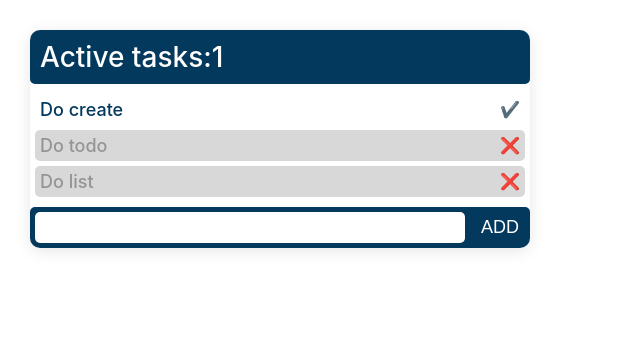
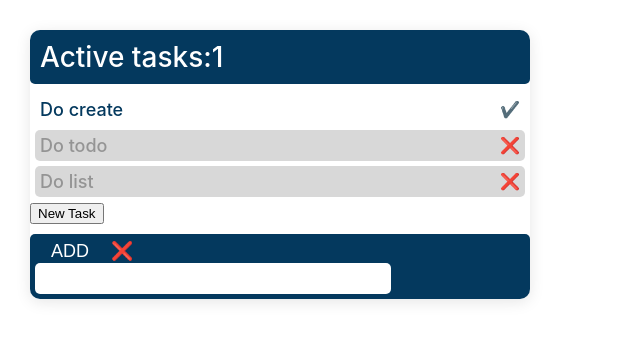
Before and after one commit to Nemoslav/app-todo, a React (Create React App) app: page / in a window 1280 px wide. Shown: the top 340 px of the page, without its empty margins (0-640 px from the left). Built offline with nearby package versions, Linux system fonts and the light colour scheme.

Commit message:
Update TaskInput.js

```diff
--- a/src/components/TaskInput.js
+++ b/src/components/TaskInput.js
@@ -1,4 +1,5 @@
 import React from 'react';
+
 
 class TaskInput extends React.Component {
   constructor(props) {
@@ -9,6 +10,8 @@
     };
   }
 
+
+
   addTask = () => {
     const { input } = this.state;
     if (input) {
@@ -16,6 +19,7 @@
       this.setState({ input: '' });
     }
   };
+
 
   handleEnter = event => {
     if (event.key === 'Enter') this.addTask();
@@ -25,17 +29,31 @@
     this.setState({ input: event.target.value });
   };
 
+  close = () => {
+document.getElementById("input","window").style.display = "none"
+document.getElementById("input","window").style.zIndex = "-1"
+}
+  open = () => {
+    document.getElementById("input","window").style.display = "block"
+    document.getElementById("input","window").style.zIndex = "1000"
+  }
+
   render() {
     const { input } = this.state;
-
     return (
-      <div className="task-input">
-        <input
-          onKeyPress={this.handleEnter}
-          onChange={this.inputChange}
-          value={input}
-        ></input>
-        <button onClick={this.addTask}>ADD</button>
+      <div class = "preTask">
+<button onClick = {this.open} >New Task</button>
+        <div id="input" class="task-input">
+          <div id="window" class="task-window">
+            <button class="task-button" onClick={this.addTask}>ADD</button>
+            <button id="close" class="task-close" onClick={this.close}>❌ </button>
+            <input
+              onKeyPress={this.handleEnter}
+              onChange={this.inputChange}
+              value={input}
+            ></input>
+          </div>
+        </div>
       </div>
     );
   }
```
